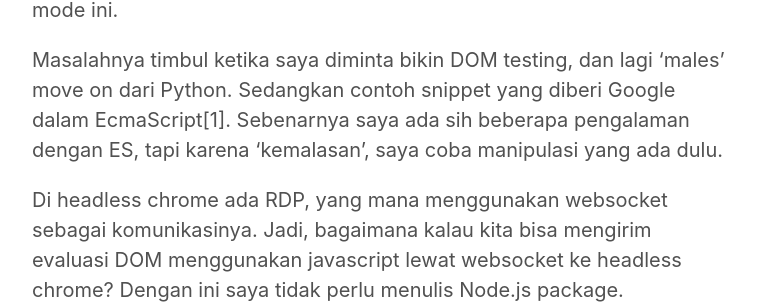
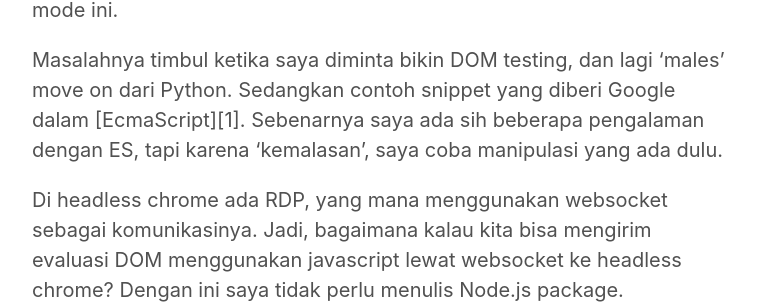
Before and after one commit to famasya/famasya.github.io, a Jekyll site: the page built from _posts/2017-11-23-mengakses-headless-chrome-dari-python.md, in a window 1280 px wide and 1400 px high, scrolled down 653 px. Shown: the part 212-516 px from the top of the window, without its empty margins (258-1021 px from the left). Built offline with Jekyll 4.4.1, drawn with Linux system fonts in a browser that asks for light colours; part of the change alters nothing that is shown; some of the changed text lies outside the part shown.

````diff
--- a/_posts/2017-11-23-mengakses-headless-chrome-dari-python.md
+++ b/_posts/2017-11-23-mengakses-headless-chrome-dari-python.md
@@ -13,7 +13,7 @@ Dan ketemulah sama [Chrome Headless Browser](https://developers.google.com/web/u
 
 Sejak Chrome 59, secara default, kita bisa mengakses headless browser dengan parameter ```--headless```. Ada berbagai macam mode headless yang ditawarkan mulai dari REPL, hingga _remote debugging port_ (RDP). Nah, karena tim _startup_ saya masih kecil (banget) dan saya adalah programmer yang merangkap ini-itu, akhirnya saya belajar pakai headless mode ini.
 
-Masalahnya timbul ketika saya diminta bikin DOM testing, dan lagi 'males' move on dari Python. Sedangkan contoh snippet yang diberi Google dalam EcmaScript[1]. Sebenarnya saya ada sih beberapa pengalaman dengan ES, tapi karena 'kemalasan', saya coba manipulasi yang ada dulu.
+Masalahnya timbul ketika saya diminta bikin DOM testing, dan lagi 'males' move on dari Python. Sedangkan contoh snippet yang diberi Google dalam [EcmaScript][1]. Sebenarnya saya ada sih beberapa pengalaman dengan ES, tapi karena 'kemalasan', saya coba manipulasi yang ada dulu.
 
 Di headless chrome ada RDP, yang mana menggunakan websocket sebagai komunikasinya. Jadi, bagaimana kalau kita bisa mengirim evaluasi DOM menggunakan javascript lewat websocket ke headless chrome? Dengan ini saya tidak perlu menulis Node.js package.
 
@@ -35,4 +35,4 @@ Masih banyak potensi yang disediakan oleh Chrome ini sendiri. Kita bisa mengekse
 
 Ngomong-ngomong, semoga Firefox bisa menyediakan headless browser juga agar tidak Google centric.
 
-[1] Ada perbedaan antara Javascript dan EcmaScript di [tulisan menarik ini](http://blog.codecarrot.net/whats-the-difference-between-javascript-and-ecmascript/).
+[1] http://blog.codecarrot.net/whats-the-difference-between-javascript-and-ecmascript/.
````
